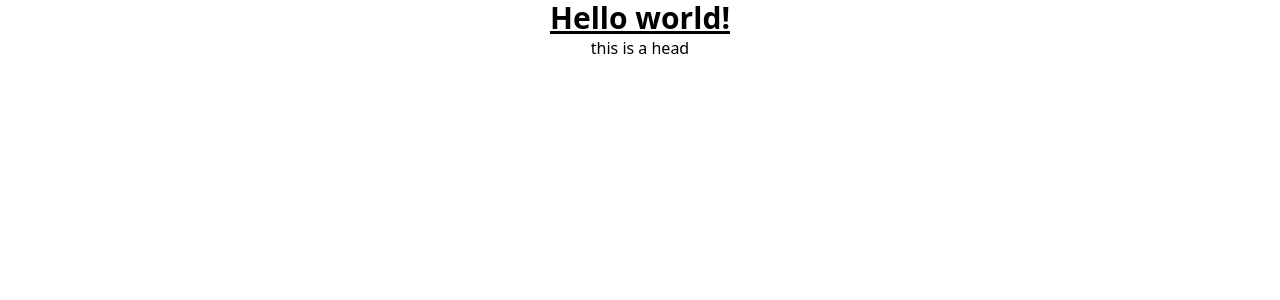
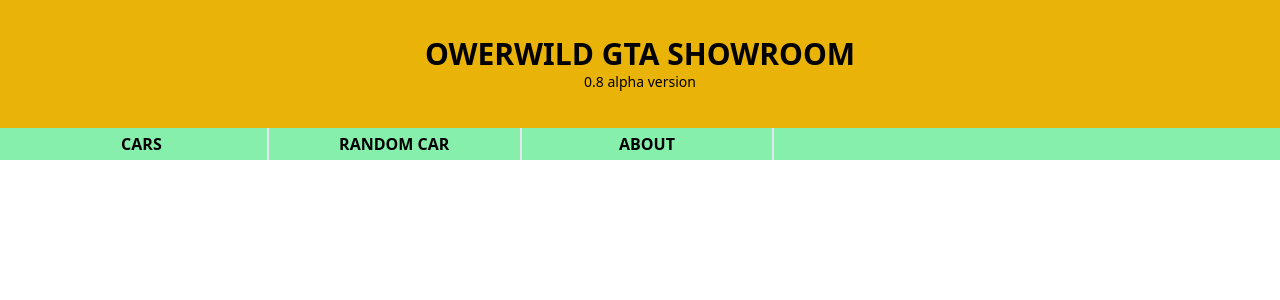
Before and after one commit to OwerHub/gta-showroom-react, a React (Create React App) app: page / in a window 1280 px wide. Shown: the top 300 px of the page. Built offline with nearby package versions, Linux system fonts and the light colour scheme.

Commit message:
Phase 2 OK

```diff
--- a/src/App.js
+++ b/src/App.js
@@ -1,10 +1,11 @@
+import { useState } from "react";
+
 import "./App.css";
 import Head from "./components/head";
 
 function App() {
   return (
     <div className="App">
-      <h1 className="text-3xl font-bold underline"> Hello world! </h1>
       <Head></Head>
     </div>
   );
--- /dev/null
+++ b/src/components/NavBar.jsx
@@ -0,0 +1,17 @@
+const NavBar = () => {
+  return (
+    <div
+      className="navbar
+	 				h-10  pl-4
+					bg-green-300
+					flex
+					"
+    >
+      <div className=" navButtonsTW"> Cars </div>
+      <div className="navButtonsTW">Random Car</div>
+      <div className="navButtonsTW">About</div>
+    </div>
+  );
+};
+
+export default NavBar;
--- a/src/components/head.jsx
+++ b/src/components/head.jsx
@@ -1,5 +1,26 @@
+import NavBar from "./NavBar";
+
 const Head = () => {
-  return <div>this is a head</div>;
+  return (
+    <div
+      className="headContainer
+        w-full  h-40  bg-red-500  fixed
+        flex flex-col justify-between"
+    >
+      <div
+        className="
+        h-full bg-yellow-500
+        flex flex-col justify-center
+      "
+      >
+        <div>
+          <div className="font-bold  text-3xl uppercase ">OwerWild GTA SHOWROOM</div>
+          <div className="text-sm">0.8 alpha version</div>
+        </div>
+      </div>
+      <NavBar></NavBar>
+    </div>
+  );
 };
 
 export default Head;
--- a/src/index.css
+++ b/src/index.css
@@ -2,3 +2,11 @@
 @tailwind base;
 @tailwind components;
 @tailwind utilities;
+
+.navButtonsTW{
+	@apply
+	w-1/5 flex items-center justify-center
+	border-r-2 border-gray-200
+	uppercase  cursor-pointer font-semibold
+	hover:text-white  hover:bg-red-300
+}
```
Also changed, not shown: src/styles/mainStyle.scss (added).
